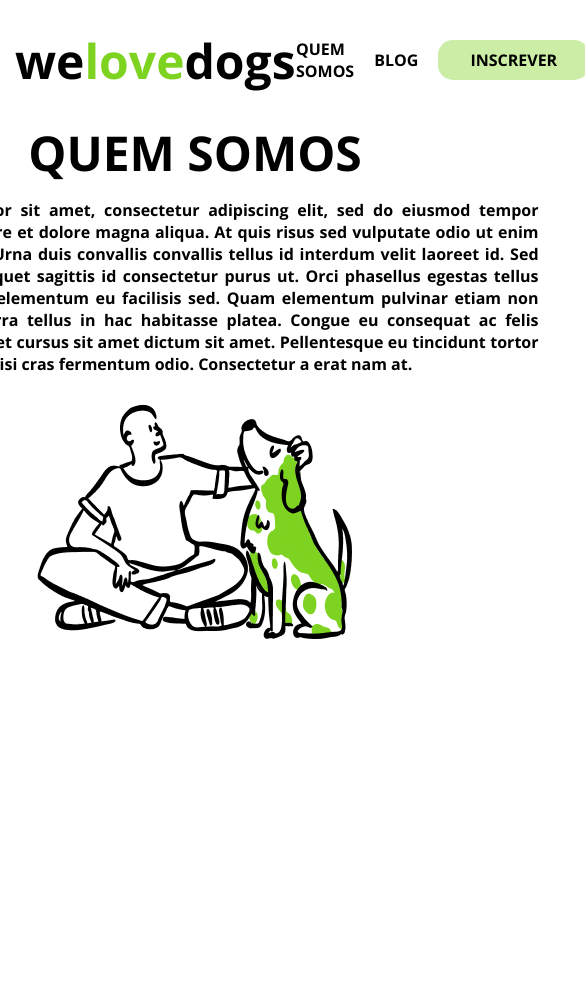
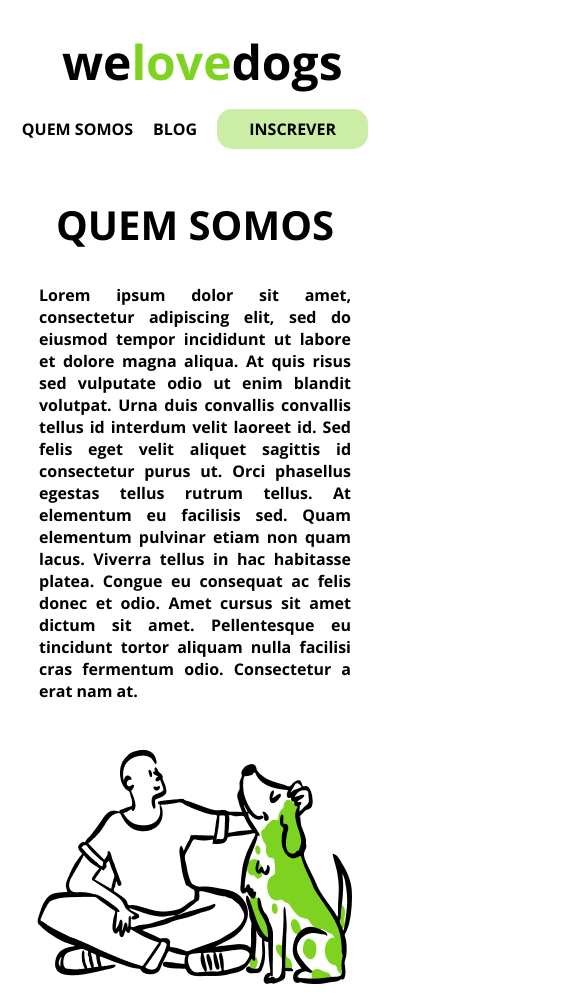
Before and after one commit to laisapereira/we-love-dogs, a plain HTML site: page quemsomos.html in a window 390 px wide. Shown: the whole page, 585 px wide, since content can reach past the window. Before the commit the page ends 844 px from the top, so only its background shows below. Drawn offline with nearby package versions, Linux system fonts and the light colour scheme.

Commit message:
página quem somos responsiva

```diff
--- a/qs.css
+++ b/qs.css
@@ -74,5 +74,24 @@ main p {
     line-height: 22px;
     letter-spacing: 0em;
     text-align: justify;
-    font-weight:
 }
+
+@media screen and (max-width: 1300px) {
+
+    header {
+        flex-direction:column;
+        padding-top: 1.8rem;
+    }
+
+    h2 {
+        font-size: 2.5rem;
+    }
+
+    main {
+        padding-top: 3rem;
+        gap:2rem;
+    }
+
+    main p {
+        width: 80vw;
+    }
--- a/wlstyle.css
+++ b/wlstyle.css
@@ -40,11 +40,10 @@ h1 span {
 
 header button {
     background-color: #7ED32166;
-    weight: 700;
+    font-weight: 700;
     font-size: 16px;
     padding: 9px 32px ;
     border-radius: 15px;
-    width: 151px;
     font-weight: bold;
     cursor: pointer;
 
```
